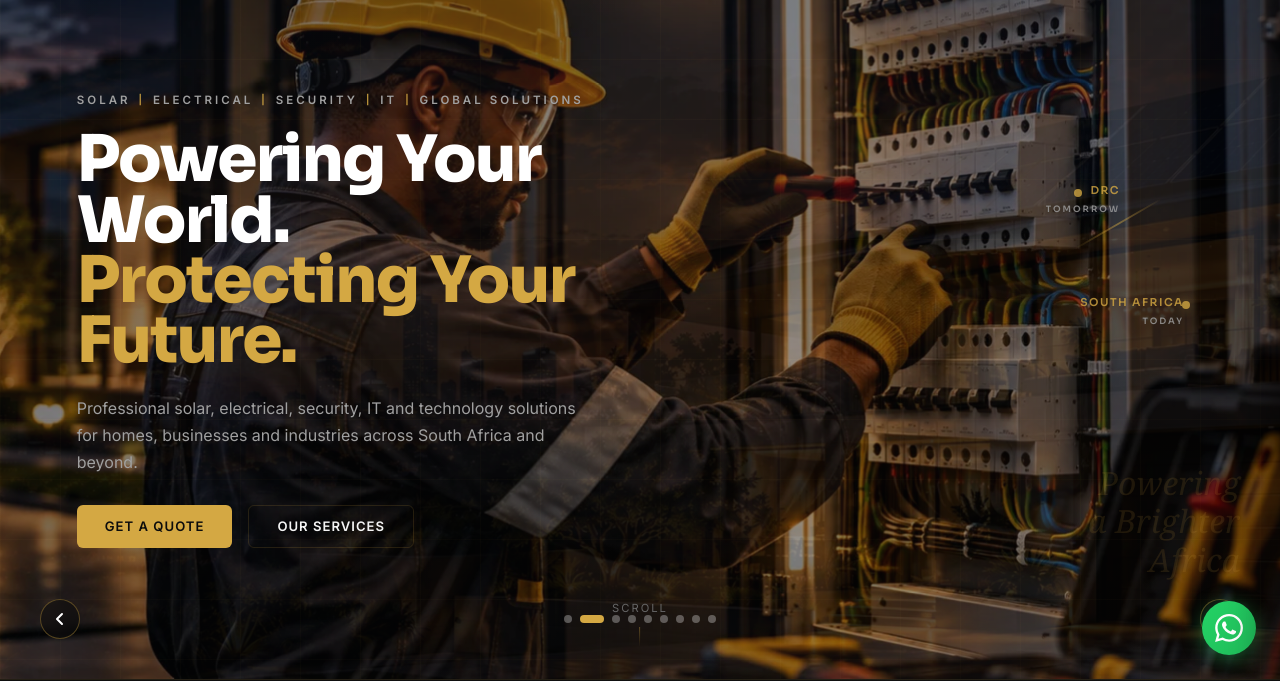
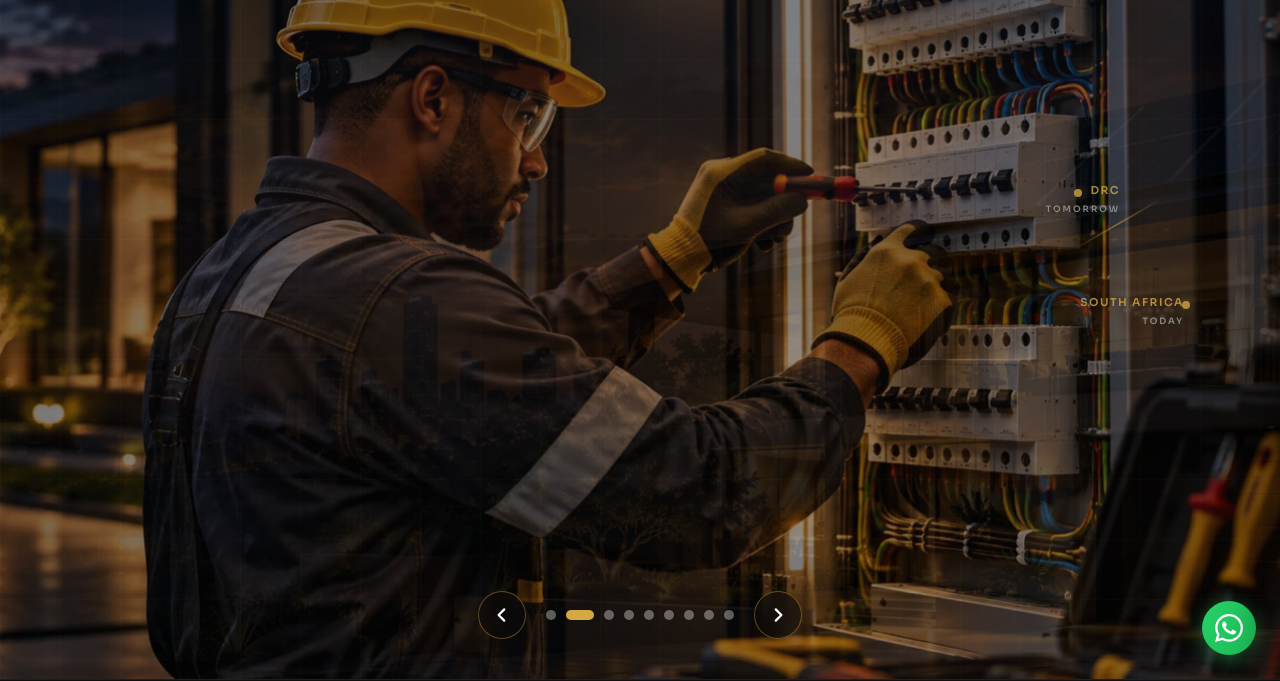
Before and after one commit to malikstopher-dev/jkjsolatech.co.za, a website: page index.html in a window 1280 px wide. Shown: the part 121-802 px from the top of the page. Drawn offline with Linux system fonts and the light colour scheme.

Commit message:
Remove hero text content, reduce overlay, center+enlarge slider controls, remove watermark/scroll - images are the focus

```diff
--- a/index.html
+++ b/index.html
@@ -247,19 +247,6 @@
             <div class="hero-map-label sa">South Africa<span class="sub">Today</span></div>
             <div class="hero-map-label drc">DRC<span class="sub">Tomorrow</span></div>
         </div>
-        <div class="container">
-            <div class="hero-content">
-                <div class="hero-eyebrow">
-                    Solar <span class="sep">|</span> Electrical <span class="sep">|</span> Security <span class="sep">|</span> IT <span class="sep">|</span> Global Solutions
-                </div>
-                <h1 class="hero-title"><span class="hero-title-main">Powering Your World.</span><span class="hero-title-accent">Protecting Your Future.</span></h1>
-                <p class="hero-sub">Professional solar, electrical, security, IT and technology solutions for homes, businesses and industries across South Africa and beyond.</p>
-                <div class="hero-buttons">
-                    <a href="contact.html" class="btn btn-primary">Get a Quote</a>
-                    <a href="services.html" class="btn btn-secondary">Our Services</a>
-                </div>
-            </div>
-        </div>
         <!-- Slider Controls -->
         <div class="hero-controls" aria-label="Hero image slider">
             <button class="hero-arrow hero-prev" aria-label="Previous slide">
@@ -279,15 +266,6 @@
             <button class="hero-arrow hero-next" aria-label="Next slide">
                 <svg viewBox="0 0 16 16"><polyline points="6,3 11,8 6,13"/></svg>
             </button>
-        </div>
-        <div class="hero-watermark" aria-hidden="true">
-            <span class="line1">Powering</span>
-            <span class="line2">a Brighter</span>
-            <span class="line3">Africa</span>
-        </div>
-        <div class="hero-scroll" aria-hidden="true">
-            <span>Scroll</span>
-            <div class="scroll-line"></div>
         </div>
     </section>
 
--- a/styles.css
+++ b/styles.css
@@ -2662,8 +2662,8 @@ button {
 .hero {
   position: relative;
   min-height: 100vh;
-  padding-top: 160px;
-  padding-bottom: 80px;
+  padding-top: 0;
+  padding-bottom: 0;
   background: #0a0a0a;
   display: flex;
   align-items: center;
@@ -2672,11 +2672,11 @@ button {
 
 .hero-bg::after {
   background: linear-gradient(
-    90deg,
-    rgba(5, 6, 8, 0.82) 0%,
-    rgba(5, 6, 8, 0.62) 35%,
-    rgba(5, 6, 8, 0.30) 65%,
-    rgba(5, 6, 8, 0.10) 100%
+    180deg,
+    rgba(5, 6, 8, 0.35) 0%,
+    rgba(5, 6, 8, 0.10) 40%,
+    rgba(5, 6, 8, 0.10) 70%,
+    rgba(5, 6, 8, 0.50) 100%
   );
 }
 
@@ -2785,8 +2785,8 @@ button {
   z-index: 10;
   display: flex;
   align-items: center;
-  justify-content: space-between;
-  padding: 0 40px;
+  justify-content: center;
+  gap: 20px;
   pointer-events: none;
 }
 
@@ -2798,26 +2798,26 @@ button {
   display: flex;
   align-items: center;
   justify-content: center;
-  width: 40px;
-  height: 40px;
-  border: 1px solid rgba(212, 168, 67, 0.35);
+  width: 48px;
+  height: 48px;
+  border: 1px solid rgba(212, 168, 67, 0.4);
   border-radius: 50%;
-  background: rgba(10, 10, 10, 0.45);
-  backdrop-filter: blur(8px);
-  -webkit-backdrop-filter: blur(8px);
+  background: rgba(10, 10, 10, 0.5);
+  backdrop-filter: blur(10px);
+  -webkit-backdrop-filter: blur(10px);
   color: var(--white);
   cursor: pointer;
   transition: all 0.25s ease;
 }
 
 .hero-arrow:hover {
-  background: rgba(212, 168, 67, 0.2);
+  background: rgba(212, 168, 67, 0.25);
   border-color: var(--gold);
 }
 
 .hero-arrow svg {
-  width: 16px;
-  height: 16px;
+  width: 18px;
+  height: 18px;
   fill: none;
   stroke: currentColor;
   stroke-width: 2;
@@ -2827,15 +2827,15 @@ button {
 
 .hero-dots {
   display: flex;
-  gap: 8px;
+  gap: 10px;
   align-items: center;
 }
 
 .hero-dot {
-  width: 8px;
-  height: 8px;
+  width: 10px;
+  height: 10px;
   border-radius: 50%;
-  background: rgba(255, 255, 255, 0.3);
+  background: rgba(255, 255, 255, 0.35);
   border: none;
   cursor: pointer;
   transition: all 0.3s ease;
@@ -2844,8 +2844,8 @@ button {
 
 .hero-dot.active {
   background: var(--gold);
-  width: 24px;
-  border-radius: 4px;
+  width: 28px;
+  border-radius: 5px;
 }
 
 .hero .container {
```
